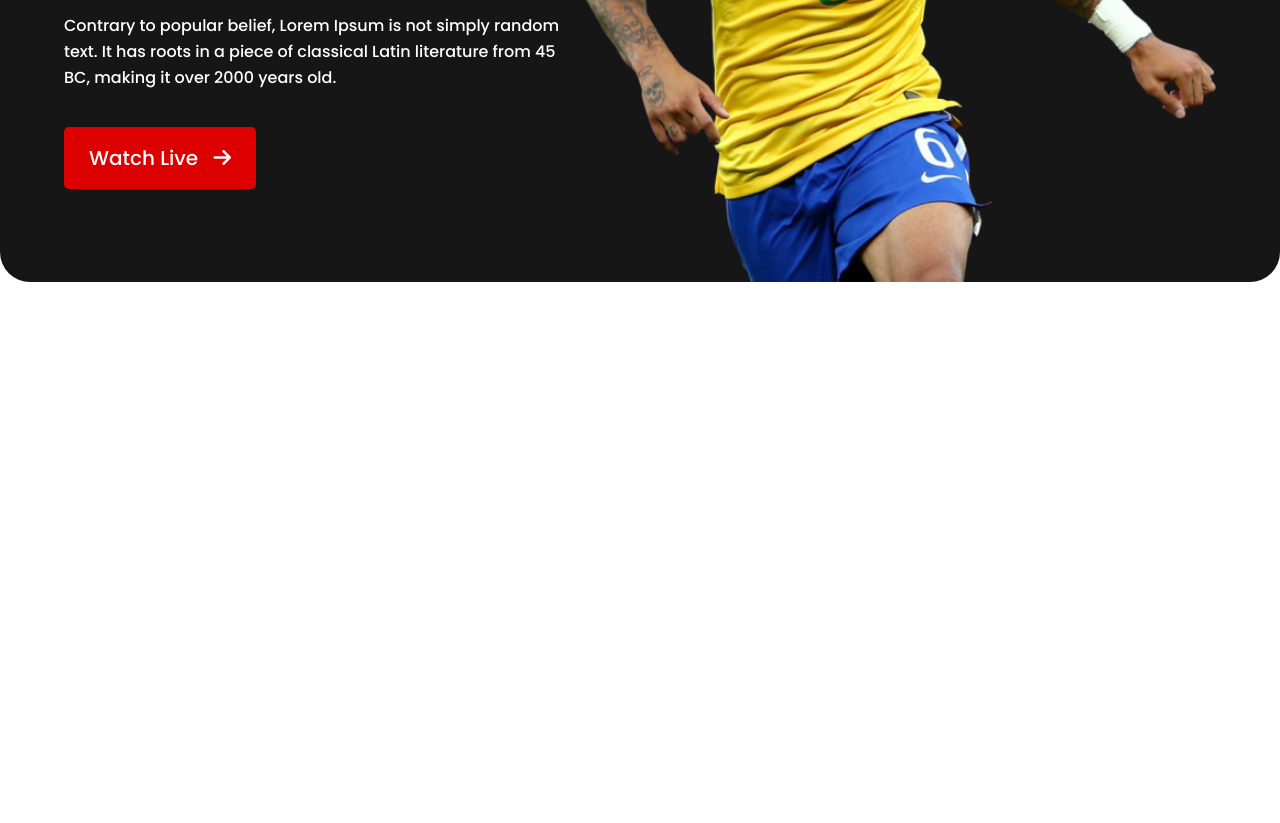
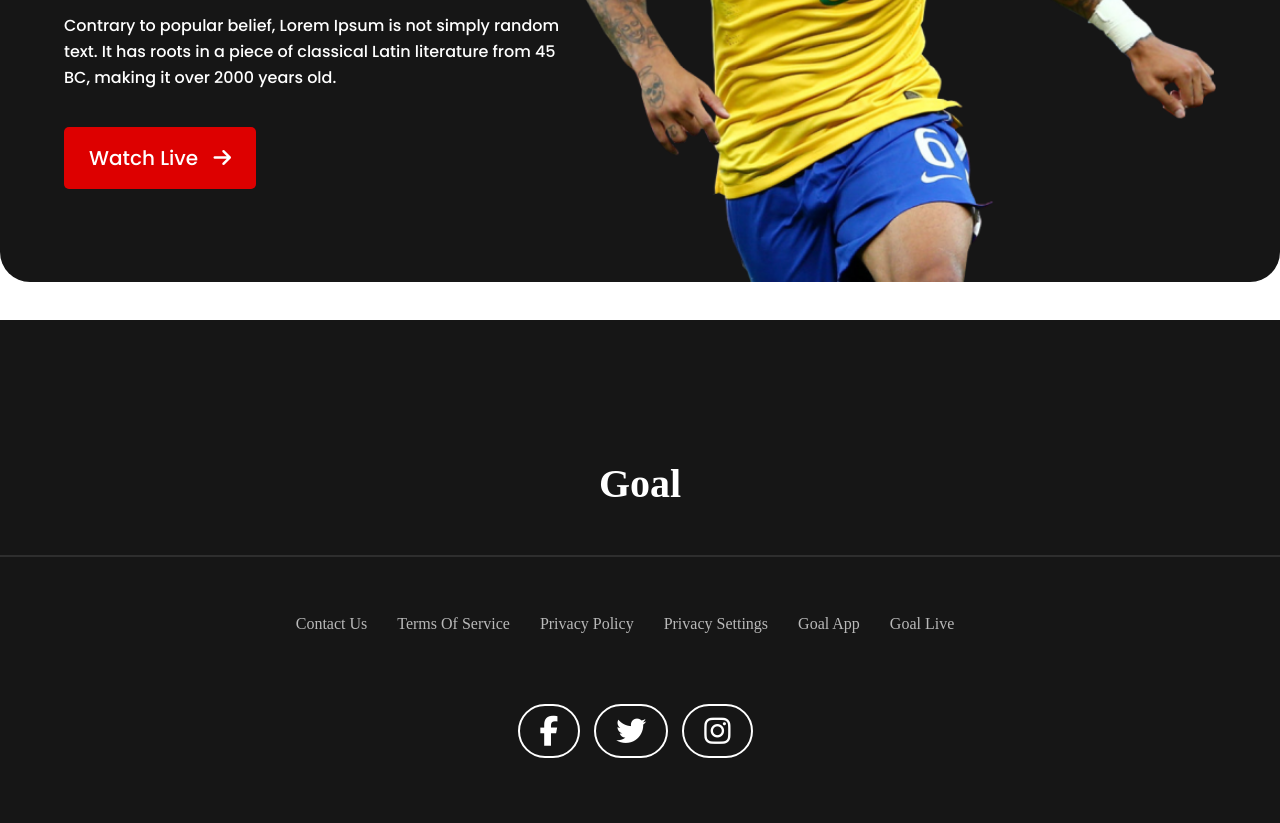
Before and after one commit to neasher1/world-cup, a plain HTML site: page index.html in a window 1280 px wide. Shown: the part 432-1255 px from the top of the page. Before the commit the page ends 800 px from the top, so only its background shows below. Drawn offline with Linux system fonts and the light colour scheme.

Commit message:
footer-area

```diff
--- a/index.html
+++ b/index.html
@@ -32,4 +32,25 @@
     </header>
 </body>
 
+<!-- footer area -->
+<footer>
+    <div class="goal">
+        <h3 class="goal-line">Goal</h3>
+    </div>
+    <hr>
+    <nav class="footer-menu">
+        <a href="#">Contact Us</a>
+        <a href="#">Terms Of Service</a>
+        <a href="#">Privacy Policy</a>
+        <a href="#">Privacy Settings</a>
+        <a href="#">Goal App</a>
+        <a href="#">Goal Live</a>
+    </nav>
+    <div class="social-icon">
+        <a target="_blank" href="https://www.facebook.com/"><i class="fa-brands fa-facebook-f"></i></a>
+        <a target="_blank" href="https://twitter.com/"><i class="fa-brands fa-twitter"></i></a>
+        <a target="_blank" href="https://www.instagram.com/"><i class="fa-brands fa-instagram"></i></a>
+    </div>
+</footer>
+
 </html>
--- a/styles/style.css
+++ b/styles/style.css
@@ -3,12 +3,24 @@
 
 /* common stylesheet */
 body {
+    margin: 0;
+    padding: 0;
+}
+
+header {
     font-family: 'Poppins', sans-serif;
     max-width: 1300px;
     margin: 3% auto;
 }
 
-/* header area style */
+hr {
+    border: 1px solid rgba(255, 255, 255, 0.1);
+}
+
+/*--------------------------
+    header area style
+ ------------------------------- */
+
 .top-header-banner {
     background-color: #161616;
     border-radius: 30px;
@@ -68,3 +80,61 @@ body {
 .header-right img {
     width: 100%;
 }
+
+/* --------------------------
+     footer area
+-----------------------------*/
+footer {
+    background-color: #161616;
+    color: white;
+    text-align: center;
+}
+
+.goal {
+    position: relative;
+    top: 50px;
+    padding: 50px;
+}
+
+.goal-line {
+    font-size: 40px;
+}
+
+.footer-menu {
+    display: flex;
+    align-content: center;
+    align-items: center;
+    justify-content: center;
+    padding: 90px;
+}
+
+.footer-menu a {
+    margin-right: 30px;
+    font-weight: 500;
+    font-size: 16px;
+    position: relative;
+    line-height: 24px;
+    color: #B9B9B9;
+    text-decoration: none;
+    bottom: 43px;
+}
+
+.social-icon {
+    color: white;
+    position: relative;
+    bottom: 65px;
+}
+
+.social-icon a i {
+    font-size: 30px;
+    border: 2px solid white;
+    padding: 10px 20px;
+    border-radius: 50px;
+    color: white;
+    margin-right: 10px;
+    transition: 0.2s;
+}
+
+.social-icon i:hover {
+    border: none;
+}
```
